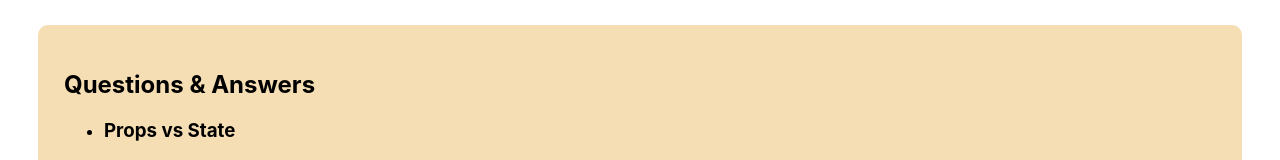
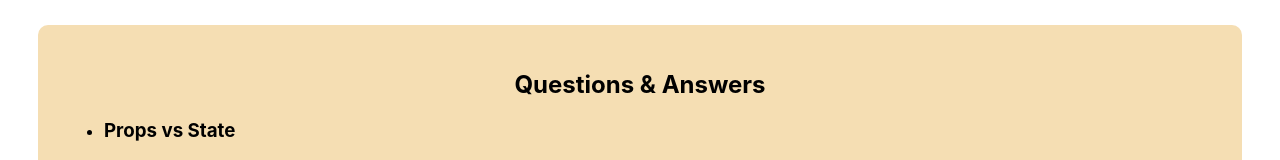
Before and after one commit to Azmain951/laptop-heaven, a React (Create React App) app: page / in a window 1280 px wide. Shown: the part 1933-2093 px from the top of the page. Built offline with nearby package versions, Linux system fonts and the light colour scheme.

Commit message:
more bug fixed

```diff
--- a/src/components/Laptops/Laptops.css
+++ b/src/components/Laptops/Laptops.css
@@ -17,7 +17,7 @@
     position: sticky;
     top: 0;
     background-color: gainsboro;
-    height: 500px;
+    height: auto;
     margin: 12% 3%;
     padding: 20px;
     border-radius: 10px;
--- a/src/components/Laptops/Laptops.js
+++ b/src/components/Laptops/Laptops.js
@@ -36,10 +36,16 @@ const Laptops = () => {
     }
 
     const chooseFromWishlist = () => {
-        let finalItem = [];
-        const randomItem = wishlist[Math.floor(Math.random() * wishlist.length)];
-        finalItem.push(randomItem);
-        setWishlist(finalItem);
+        if (wishlist.length > 1) {
+            let finalItem = [];
+            const randomItem = wishlist[Math.floor(Math.random() * wishlist.length)];
+            finalItem.push(randomItem);
+            setWishlist(finalItem);
+        }
+
+        else {
+            alert("Please Select minimum two items")
+        }
     }
 
     const removeItem = (id) => {
--- a/src/components/Questions/Questions.css
+++ b/src/components/Questions/Questions.css
@@ -5,3 +5,7 @@
     padding: 2%;
     border-radius: 10px;
 }
+
+.qna-header{
+    text-align: center;
+}
--- a/src/components/Questions/Questions.js
+++ b/src/components/Questions/Questions.js
@@ -4,7 +4,7 @@ import './Questions.css'
 const Questions = () => {
     return (
         <div className='qna'>
-            <h2>Questions & Answers</h2>
+            <h2 className='qna-header'>Questions & Answers</h2>
             <ul>
                 <li>
                     <h3>Props vs State</h3>
```
